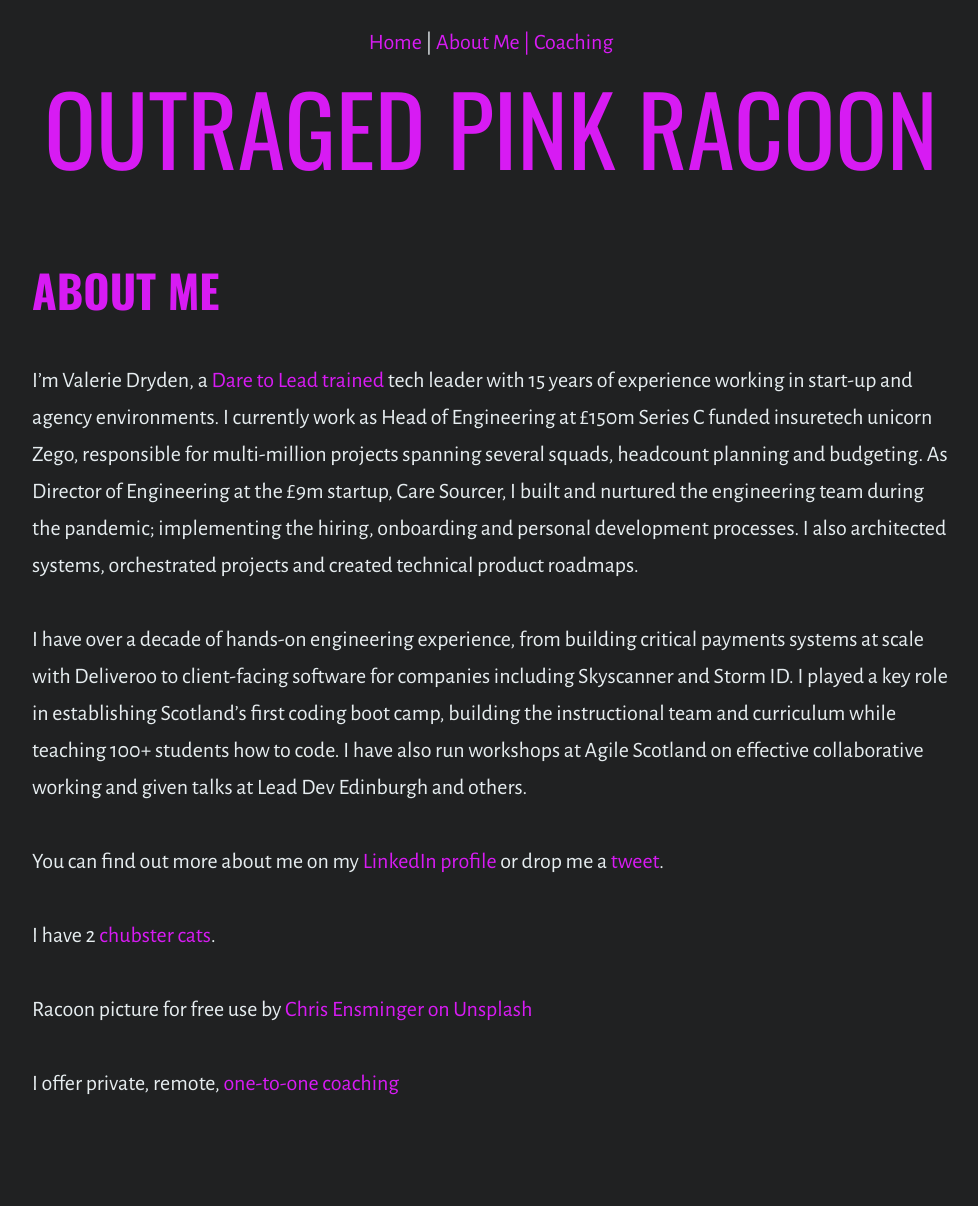
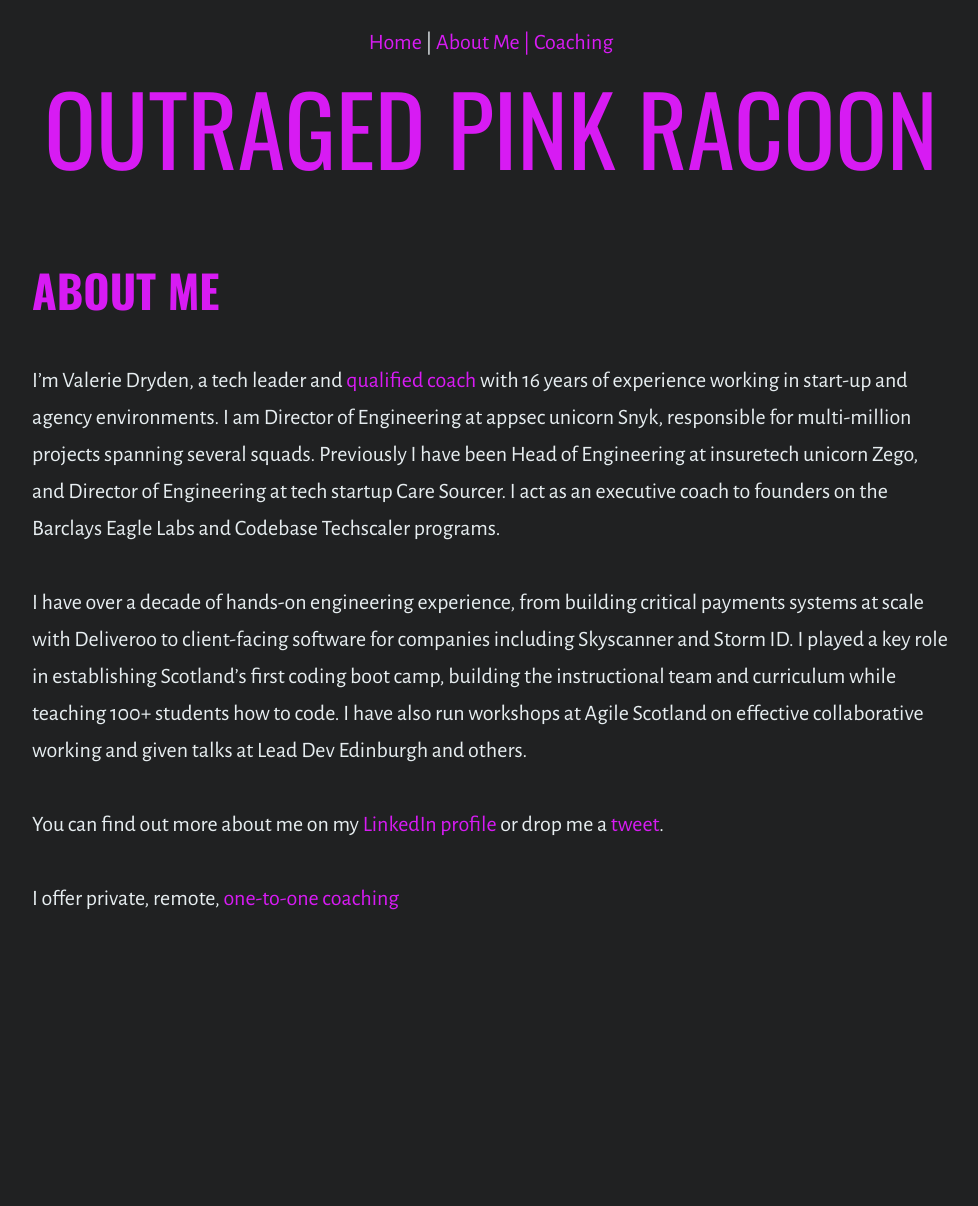
Before and after one commit to outragedpinkracoon/outragedpinkracoon.github.io, a Jekyll site: the page built from about-me.md, in a window 1280 px wide. Shown: the whole page, without its empty margins (149-1127 px from the left). Built offline with Jekyll 4.4.1, drawn with Linux system fonts in a browser that asks for light colours; after the commit the page ends 1021 px from its top, so only the background shows below that.

Commit message:
tidy up about me

```diff
--- a/about-me.md
+++ b/about-me.md
@@ -2,17 +2,13 @@
 layout: info_page
 permalink: /about-me/
 title: About Me
-description: Dare to Lead trained tech leader and coach with 15 years experience in start-up, scale-up, product shops and agencies.
+description: Tech leader and ILM qualified coach with 16 years experience in start-up, scale-up, product shops and agencies.
 ---
 
-I'm Valerie Dryden, a [Dare to Lead trained](https://daretolead.brenebrown.com/) tech leader with 15 years of experience working in start-up and agency environments. I currently work as Head of Engineering at £150m Series C funded insuretech unicorn Zego, responsible for multi-million projects spanning several squads, headcount planning and budgeting. As Director of Engineering at the £9m startup, Care Sourcer, I built and nurtured the engineering team during the pandemic; implementing the hiring, onboarding and personal development processes. I also architected systems, orchestrated projects and created technical product roadmaps.
+I'm Valerie Dryden, a tech leader and [qualified coach](https://outragedpinkracoon.com/coaching/) with 16 years of experience working in start-up and agency environments. I am Director of Engineering at appsec unicorn Snyk, responsible for multi-million projects spanning several squads. Previously I have been Head of Engineering at insuretech unicorn Zego, and Director of Engineering at tech startup Care Sourcer. I act as an executive coach to founders on the Barclays Eagle Labs and Codebase Techscaler programs.
 
 I have over a decade of hands-on engineering experience, from building critical payments systems at scale with Deliveroo to client-facing software for companies including Skyscanner and Storm ID. I played a key role in establishing Scotland's first coding boot camp, building the instructional team and curriculum while teaching 100+ students how to code. I have also run workshops at Agile Scotland on effective collaborative working and given talks at Lead Dev Edinburgh and others.
 
 You can find out more about me on my [LinkedIn profile](https://www.linkedin.com/in/valeriejanedryden/) or drop me a [tweet](https://twitter.com/outragedracoon).
 
-I have 2 [chubster cats](https://www.instagram.com/outragedpinkracoon/).
-
-Racoon picture for free use by [Chris Ensminger on Unsplash](https://unsplash.com/photos/gWo-hfRotrI)
-
 I offer private, remote, [one-to-one coaching](http://outragedpinkracoon.com/coaching)
```
